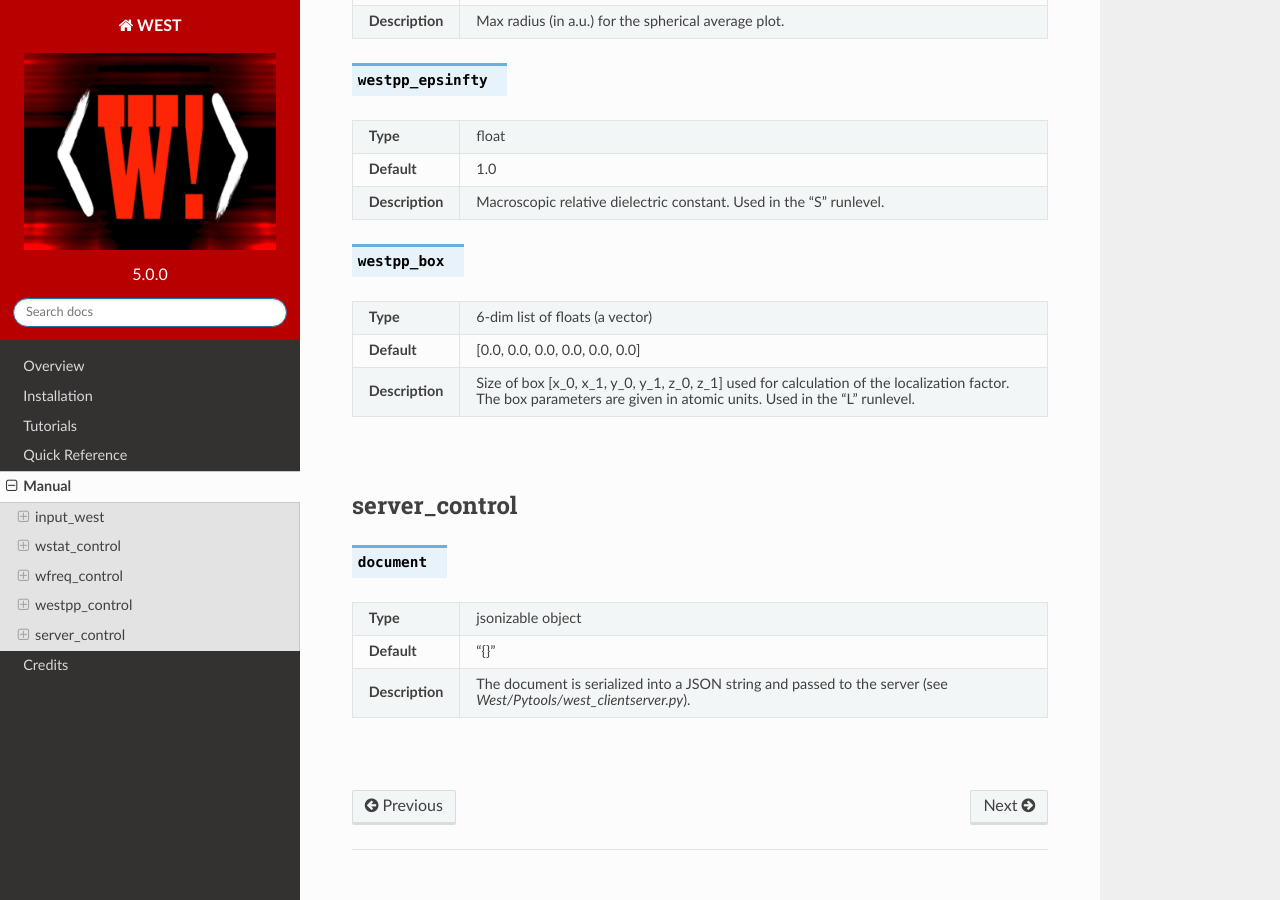
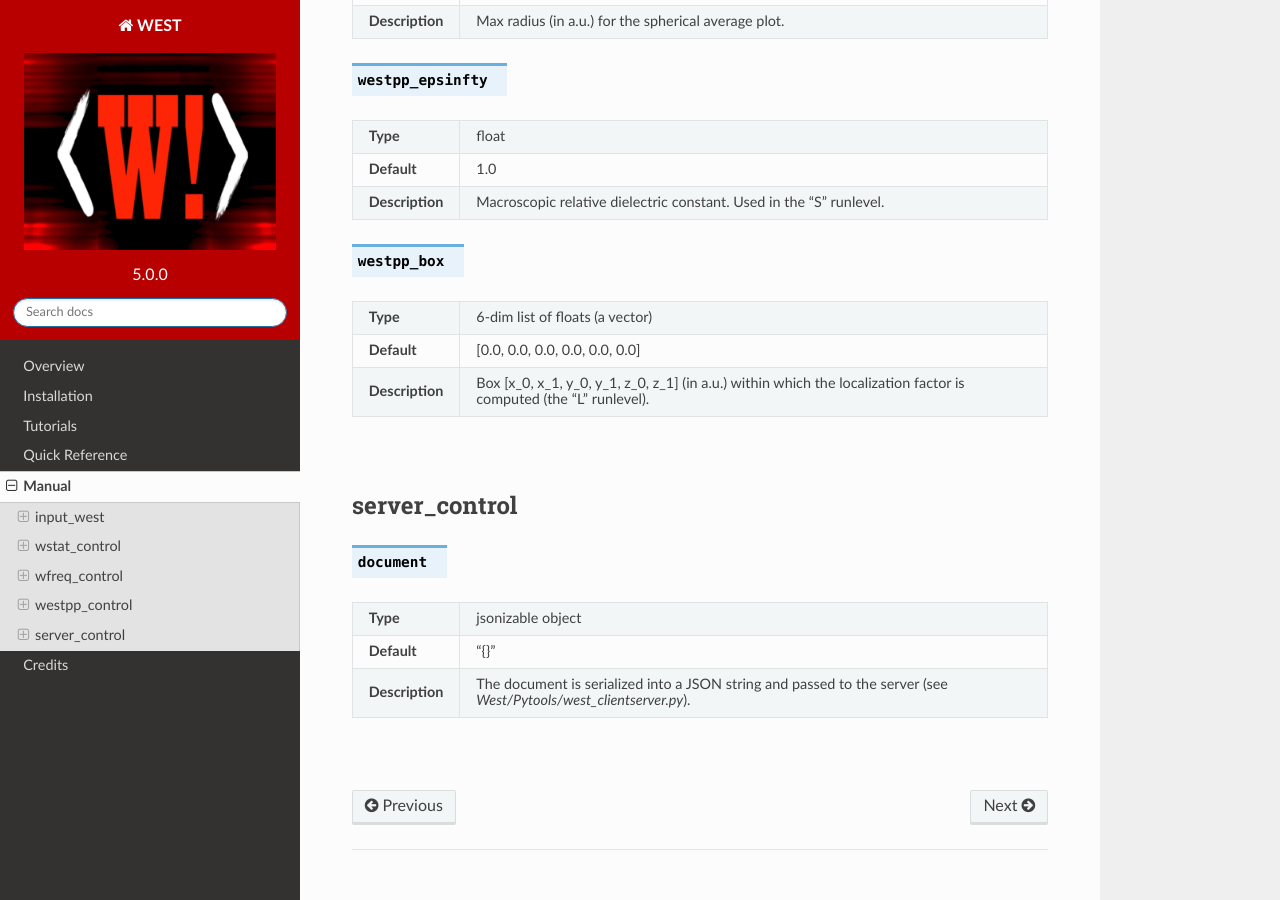
Before and after one commit to west-code-development/West, a Sphinx documentation site: the page built from Doc/manual.rst, in a window 1280 px wide and 900 px high, scrolled down 9668 px. Built offline with Sphinx 7.4.7 and the Read the Docs theme 2.0.0, drawn with Linux system fonts in a browser that asks for light colours.

```diff
--- a/Doc/manual.rst
+++ b/Doc/manual.rst
@@ -558,8 +558,7 @@
        - "E" : Output the eigenpotentials.
        - "S" : Output the screened exchange constant.
        - "D" : Output the dipole matrix elements.
-       - "L" : Output the localization factor and the inverse participation
-         ratio.
+       - "L" : Output the localization factor and the inverse participation ratio.
 
 
 .. data:: westpp_range
@@ -679,6 +678,7 @@
    * - **Description**
      - Macroscopic relative dielectric constant. Used in the "S" runlevel.
 
+
 .. data:: westpp_box
 
 .. list-table::
@@ -690,9 +690,8 @@
    * - **Default**
      - [0.0, 0.0, 0.0, 0.0, 0.0, 0.0]
    * - **Description**
-     - Size of box [x_0, x_1, y_0, y_1, z_0, z_1] used for calculation of the
-       localization factor. The box parameters are given in atomic units. Used
-       in the "L" runlevel.
+     - Box [x_0, x_1, y_0, y_1, z_0, z_1] (in a.u.) within which the localization factor is computed (the "L" runlevel).
+
 |
 
 --------------
```
Also changed, not shown: 3 other files.
